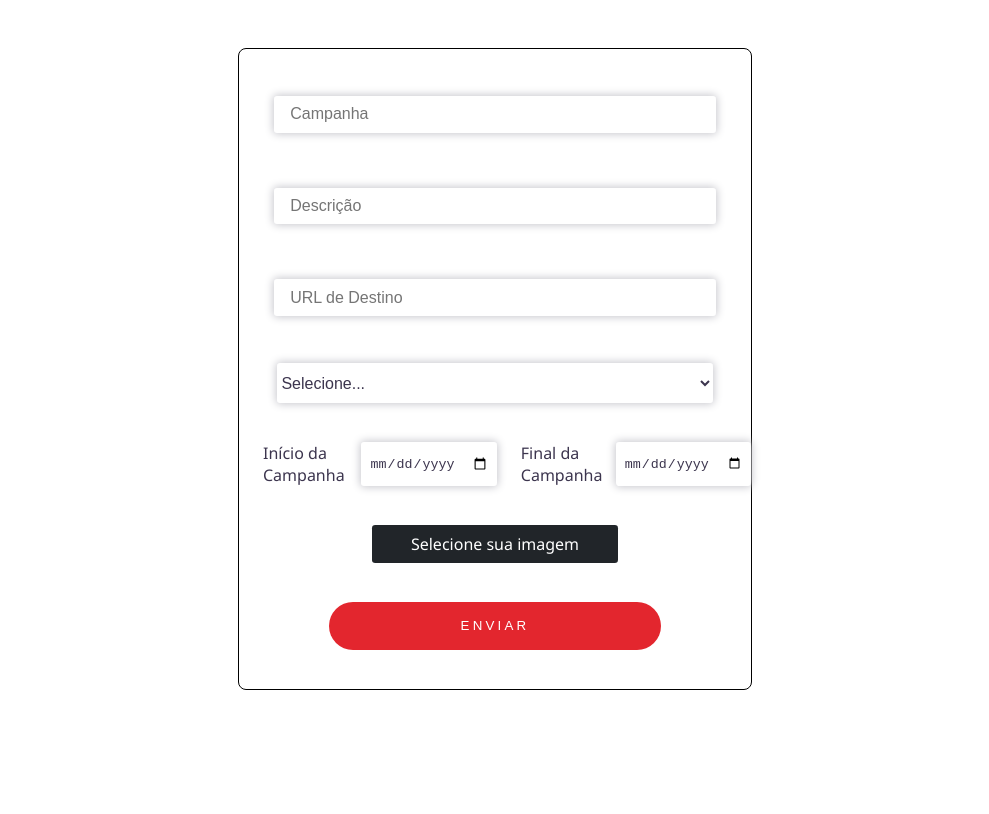
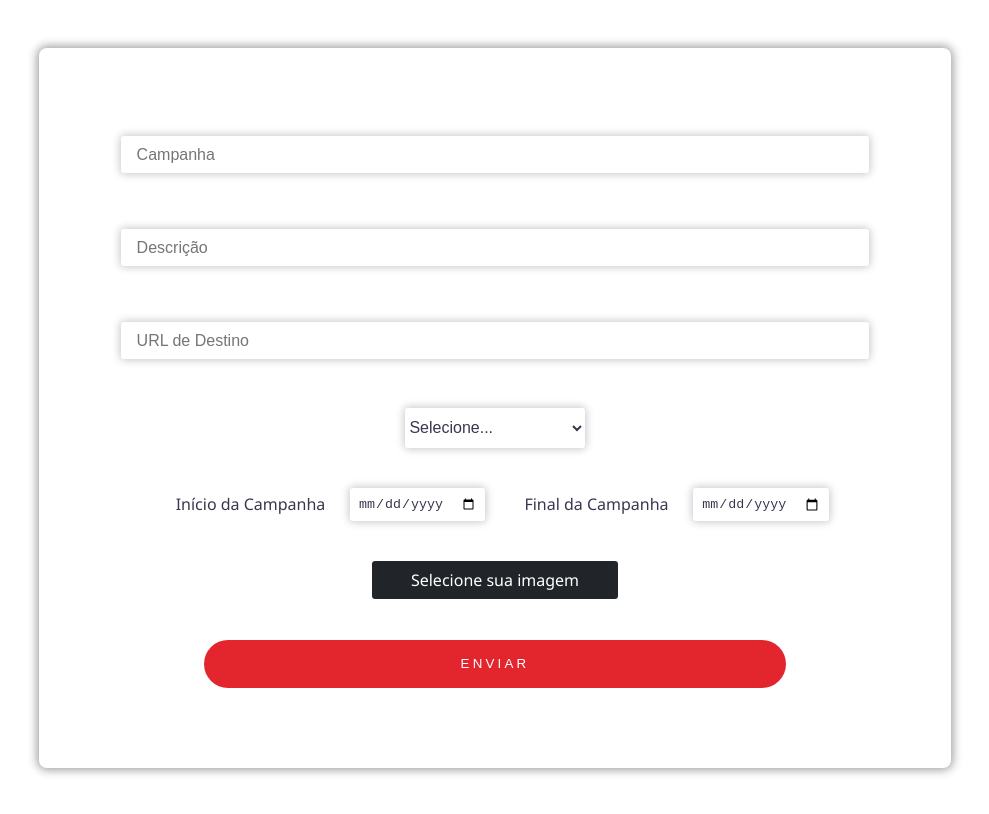
Before and after one commit to alinemartinsgh/vitrine_virtual, a React (Create React App) app in the folder client/: page /novaCampanha in a window 1280 px wide. Shown: the whole page, without its empty margins (145-1134 px from the left). Built offline with nearby package versions, Linux system fonts and the light colour scheme; sample sign-in values are in the browser's storage.

Commit message:
um pouco de estilo no front web

```diff
--- a/client/src/components/FormCampanha/style.ts
+++ b/client/src/components/FormCampanha/style.ts
@@ -5,15 +5,17 @@ export const FormContainer = styled.form`
   flex-direction: column;
   justify-content: space-evenly;
   align-items: center;
-  width: 40vw;
+  width: 70vw;
   height: 80vh;
   margin: 3rem auto;
-  border: 1px solid;
+  background: #fff;
+  box-shadow: 0px 0px 10px 2px rgba(30, 30, 36, 0.43);
   border-radius: 0.5rem;
+  padding: 2.5rem 0.5rem;
 `;
 
 export const Select = styled.select`
-  width: 85%;
+  width: 20%;
   background: rgba(255, 255, 255, 0.15);
   box-shadow: 0px 0px 9px 1px rgba(198, 198, 204, 1);
   border-radius: 0.2rem;
@@ -54,13 +56,16 @@ export const ImagemInput = styled.input`
 export const DataContainer = styled.div`
   display: flex;
   justify-content: space-evenly;
+  align-items: center;
+  width: 80%;
 `;
 
 export const DataLabel = styled.label`
   font-family: 'Segoe UI', Tahoma, Geneva, Verdana, sans-serif;
   color: #3c354e;
-  padding-left: 1.5rem;
+  margin-left: 2%;
 `;
+
 export const DataInput = styled.input`
   padding: 0.5rem;
   color: #3c354e;
--- a/client/src/pages/EditarPage/index.tsx
+++ b/client/src/pages/EditarPage/index.tsx
@@ -108,6 +108,8 @@ const EditarCampanha: React.FC = () => {
         onchange={handleInput}
         placeholder="URL de Destino"
       />
+      <DataContainer>
+         <DataLabel>Categoria:</DataLabel>
         <Select
           onChange={handleInput}
           name="categoria"
@@ -124,8 +126,7 @@ const EditarCampanha: React.FC = () => {
             </option>
           ))}
         </Select>
-      <DataContainer>
-        <DataLabel>Início da Campanha</DataLabel>
+        <DataLabel>Início da Campanha:</DataLabel>
         <DataInput
           name="dataInicio"
           type="date"
@@ -133,7 +134,7 @@ const EditarCampanha: React.FC = () => {
           defaultValue={state.Campanha.dataInicio}
           required
         />
-        <DataLabel>Final da Campanha</DataLabel>
+        <DataLabel>Final da Campanha:</DataLabel>
         <DataInput
           name="dataFim"
           type="date"
```
Lines whose indentation alone changed are shown as unchanged.
